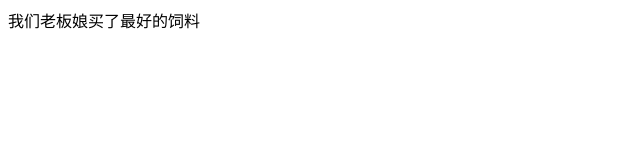
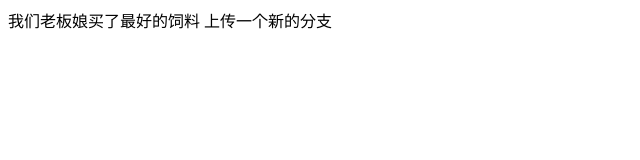
Before and after one commit to Lyric-psq/test, a plain HTML site: page index.html in a window 1280 px wide. Shown: the whole page, without its empty margins (0-640 px from the left). Drawn offline with Linux system fonts and the light colour scheme.

Commit message:
上传一个新的分支

```diff
--- a/index.html
+++ b/index.html
@@ -8,7 +8,7 @@
 </head>
 
 <body>
-    我们老板娘买了最好的饲料
+    我们老板娘买了最好的饲料 上传一个新的分支
 </body>
 
 </html>
```
